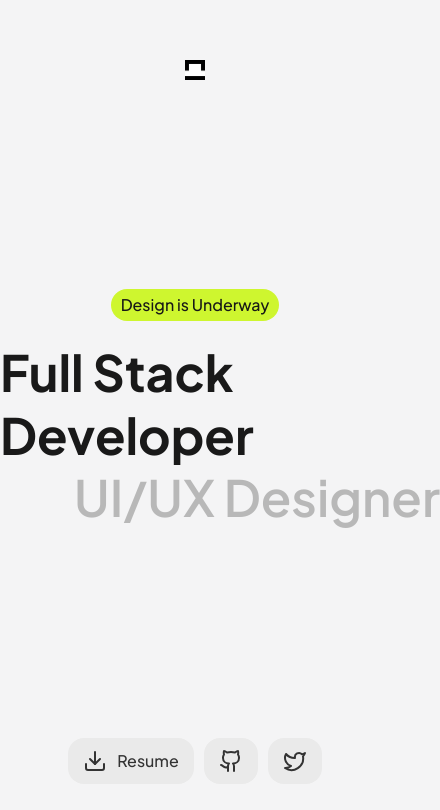
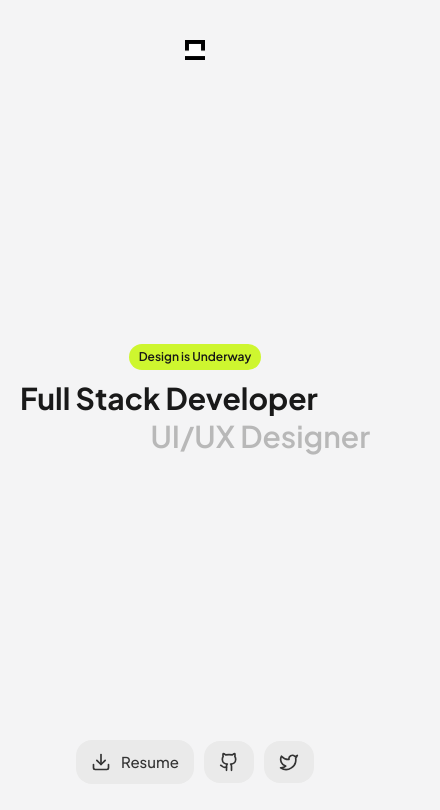
Before and after one commit to woicip/cipta.dev, a Next.js app: page / in a window 390 px wide. Shown: the top 810 px of the page, 440 px wide, since content can reach past the window. Built offline with nearby package versions, Linux system fonts and the light colour scheme.

Commit message:
update: responsive in mobile screen

```diff
--- a/src/app/globals.css
+++ b/src/app/globals.css
@@ -12,6 +12,86 @@
   --font-mono: var(--font-geist-mono);
 }
 
+/* @theme {
+  --breakpoint-laptopXL: 1920px;
+  --breakpoint-laptopL: 1440px;
+  --breakpoint-laptopM: 1366px;
+  --breakpoint-laptopS: 1280px;
+  --breakpoint-laptop: 1024px;
+  --breakpoint-tabletL: 820px;
+  --breakpoint-tablet: 768px;
+  --breakpoint-tabletM: 640px;
+  --breakpoint-mobileL: 425px;
+  --breakpoint-mobileM: 375px;
+  --breakpoint-mobileS: 320px;
+} */
+
+@custom-variant laptopXl {
+  @media (max-width: 1920px) {
+    @slot;
+  }
+}
+
+@custom-variant laptopL {
+  @media (max-width: 1440px) {
+    @slot;
+  }
+}
+
+@custom-variant laptopM {
+  @media (max-width: 1366px) {
+    @slot;
+  }
+}
+
+@custom-variant laptopS {
+  @media (max-width: 1280px) {
+    @slot;
+  }
+}
+
+@custom-variant laptop {
+  @media (max-width: 1024px) {
+    @slot;
+  }
+}
+
+@custom-variant tabletL {
+  @media (max-width: 820px) {
+    @slot;
+  }
+}
+
+@custom-variant tablet {
+  @media (max-width: 768px) {
+    @slot;
+  }
+}
+
+@custom-variant tabletM {
+  @media (max-width: 640px) {
+    @slot;
+  }
+}
+
+@custom-variant mobileL {
+  @media (max-width: 425px) {
+    @slot;
+  }
+}
+
+@custom-variant mobileM {
+  @media (max-width: 375px) {
+    @slot;
+  }
+}
+
+@custom-variant mobileS {
+  @media (max-width: 320px) {
+    @slot;
+  }
+}
+
 /* @media (prefers-color-scheme: dark) {
   :root {
     --background: #0a0a0a;
--- a/src/app/page.tsx
+++ b/src/app/page.tsx
@@ -3,48 +3,59 @@ import { DownloadIcon, GithubIcon, TwitterIcon } from "lucide-react";
 import { PropsWithChildren } from "react";
 
 // Assets
-import ciptaLogo from "@/assets/cipta-emblem-black.webp"
+import ciptaLogo from "@/assets/cipta-emblem-black.webp";
 import Link from "next/link";
 
-function Button(props: PropsWithChildren){
+function Button(props: PropsWithChildren) {
   return (
-    <button type="button" className="py-[11px] px-[15px] flex items-center gap-[10px] bg-[#EAEAEA] font-medium text-[#333] rounded-[16px] cursor-pointer hover:bg-[#333] hover:text-white transition-all">
+    <button
+      type="button"
+      className="py-[11px] px-[15px] flex items-center gap-[10px] bg-[#EAEAEA] font-medium text-[#333] rounded-[16px] cursor-pointer hover:bg-[#333] hover:text-white transition-all"
+    >
       {props.children}
     </button>
-  )
+  );
 }
 
 export default function Home() {
   return (
-    <main className="w-screen h-screen py-[60px] flex flex-col items-center justify-between">
+    <main className="w-screen h-screen tabletL:px-[20px] py-[60px] tablet:pt-[40px] flex flex-col items-center justify-between">
       <div>
-        <Image src={ciptaLogo} alt="logo" className="w-[20px] h-[20px] text-black" />
+        <Image
+          src={ciptaLogo}
+          alt="logo"
+          className="w-[20px] h-[20px] text-black"
+        />
       </div>
 
-      <div className="flex flex-col items-center justify-center gap-[20px]">
-        <div className="w-fit py-[4px] px-[10px] rounded-full bg-[#CEF62F] font-medium">
+      <div className="tablet:w-full flex flex-col items-center justify-center gap-[20px] tablet:gap-[10px]">
+        <div className="w-fit py-[4px] px-[10px] text-[15px] tabletM:text-[12px] rounded-full bg-[#CEF62F] font-semibold">
           Design is Underway
         </div>
 
-        <div className="flex flex-col gap-[0px] items-center justify-between">
-          <h1 className="w-full text-[#191919] text-[50px] leading-tight font-bold text-left relative">Full Stack Developer</h1>
-          <h1 className="w-full text-[#B8B8B8] text-[50px] leading-tight font-semibold text-right relative left-[50px]">UI/UX Designer</h1>
+        <div className="w-full flex flex-col gap-[0px] items-center justify-center">
+          <h1 className="w-full text-[#191919] text-[50px] mobileL:text-3xl leading-tight font-bold relative left-0">
+            Full Stack Developer
+          </h1>
+          <h1 className="w-full text-[#B8B8B8] text-[50px] mobileL:text-3xl leading-tight font-semibold text-right relative left-[50px] tablet:left-0">
+            UI/UX Designer
+          </h1>
         </div>
       </div>
 
       <div className="flex items-center gap-[10px]">
         <Button>
-          <DownloadIcon />
-          Resume
+          <DownloadIcon className="mobileL:w-[20px] h-[20px]" />
+          <span className="mobileL:text-[15px] font-medium">Resume</span>
         </Button>
         <Link href="https://github.com/woicip" target="_blank">
           <Button>
-            <GithubIcon />
+            <GithubIcon className="mobileL:w-[20px] h-[20px]" />
           </Button>
         </Link>
         <Link href="https://x.com/voidcip" target="_blank">
           <Button>
-            <TwitterIcon />
+            <TwitterIcon className="mobileL:w-[20px] h-[20px]" />
           </Button>
         </Link>
       </div>
```
